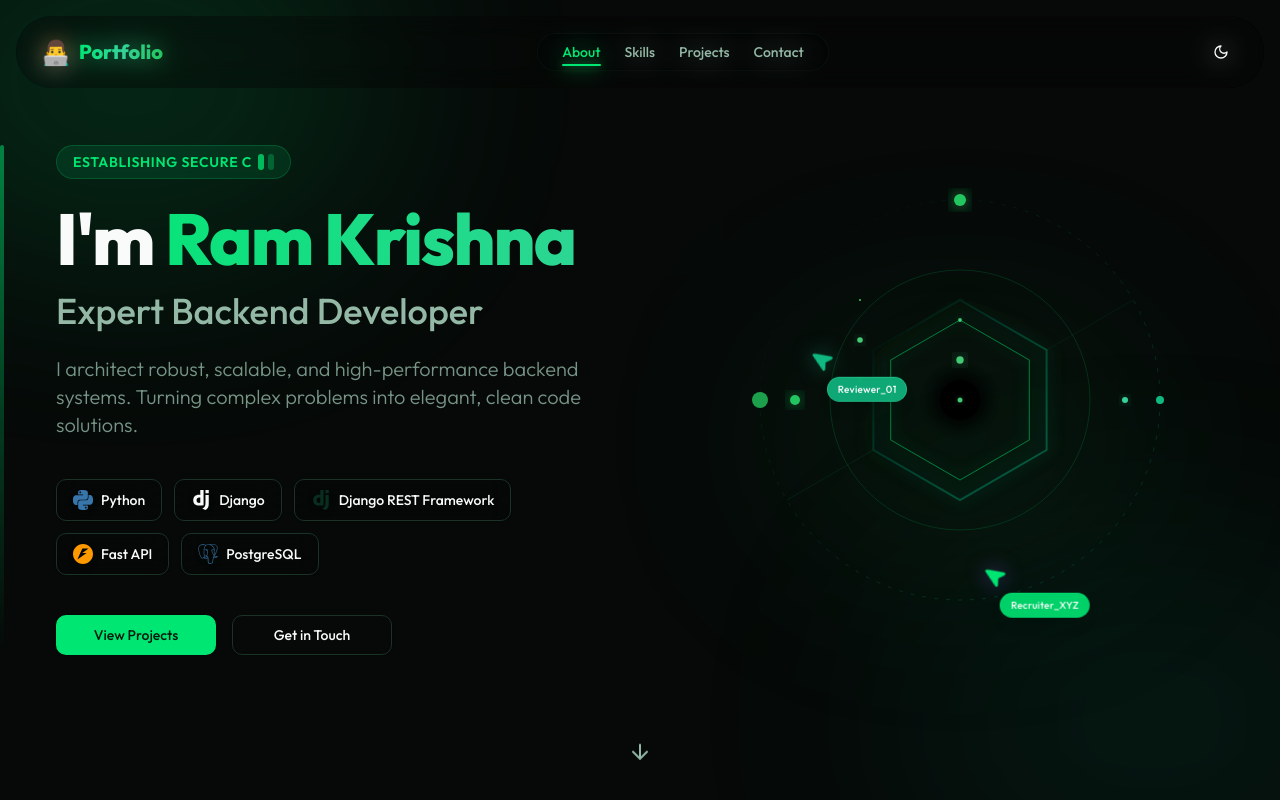
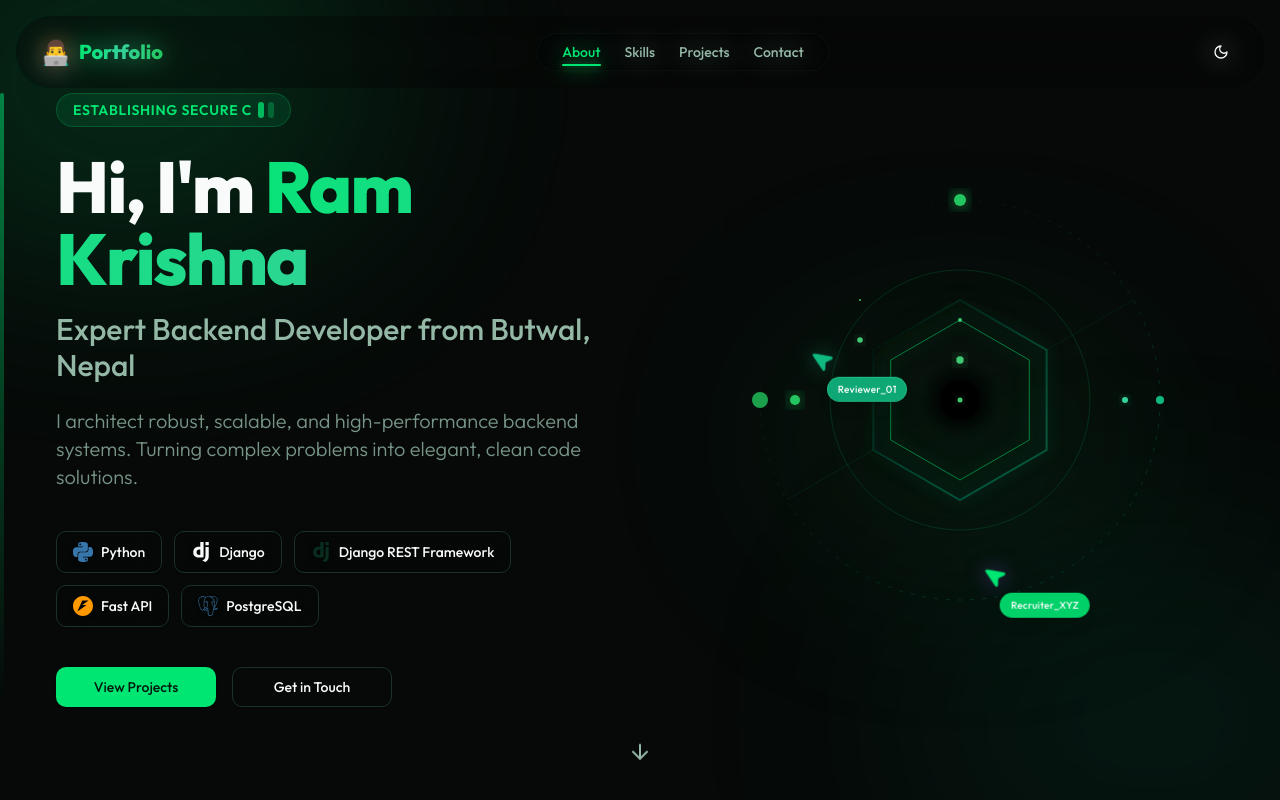
Before and after one commit to ramkrishnapaudel55/Portfolio_Nextjs_Typescript, a Next.js app: page / in a window 1280 px wide. Shown: the top 800 px of the page. Built offline with nearby package versions, Linux system fonts and the light colour scheme.

Commit message:
hero section

```diff
--- a/src/components/sections/Hero.tsx
+++ b/src/components/sections/Hero.tsx
@@ -131,10 +131,10 @@ const Hero = () => {
                 </span>
               </span>
               <h1 className="text-5xl sm:text-6xl lg:text-7xl font-extrabold mt-6 mb-4 tracking-tight text-foreground">
-                I&apos;m <span className="bg-clip-text text-transparent bg-gradient-to-r from-primary via-emerald-400 to-green-500 animate-gradient">Ram Krishna</span>
+                Hi, I&apos;m <span className="bg-clip-text text-transparent bg-gradient-to-r from-primary via-emerald-400 to-green-500 animate-gradient">Ram Krishna</span>
               </h1>
-              <h2 className="text-2xl sm:text-3xl lg:text-4xl text-muted-foreground font-medium">
-                Expert Backend Developer
+              <h2 className="text-2xl sm:text-3xl lg:text-3xl text-muted-foreground font-medium">
+                Expert Backend Developer from Butwal, Nepal
               </h2>
             </motion.div>
 
```
